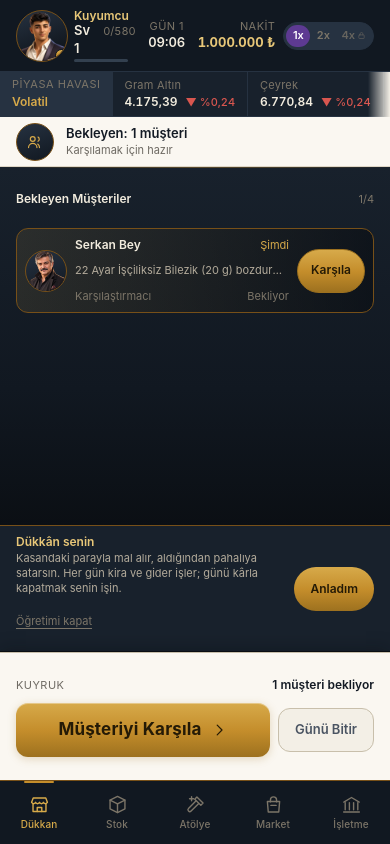
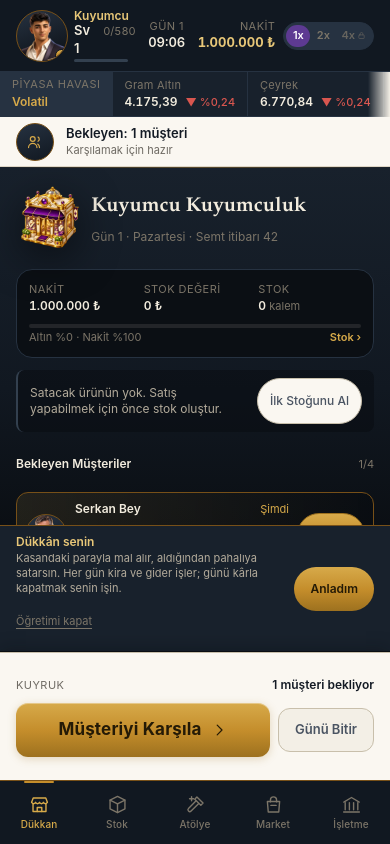
Before and after one commit to ouzhaanttnn-afk/Mihenkaynak, a React (Vite) app: page / in a window 390 px wide. Built offline with nearby package versions, Linux system fonts and the light colour scheme.

Commit message:
Revert "fix: prevent mobile customer queue clipping"
This reverts commit dfc84cba839bc9078dd64cff53283d72a20e641a.

```diff
--- a/src/ui/workbench/Workbench.css
+++ b/src/ui/workbench/Workbench.css
@@ -1072,7 +1072,6 @@
 }
 
 .waitingQueue__head {
-  flex: 0 0 auto;
   display: flex;
   align-items: center;
   justify-content: space-between;
@@ -1098,11 +1097,6 @@
   gap: var(--sp-2);
   overflow-y: auto;
   overscroll-behavior: contain;
-  overflow-anchor: none;
-  touch-action: pan-y;
-  -webkit-overflow-scrolling: touch;
-  scroll-padding-block: var(--sp-2);
-  padding-block: 1px var(--sp-2);
   scrollbar-width: none;
 }
 
@@ -1222,33 +1216,6 @@
   .idle--hasQueue .alerts,
   .idle--hasQueue .rewardedLine {
     display: none;
-  }
-}
-
-/*
- * Telefon portresinde kuyruk ana görevdir. CSS viewport yüksekliği modern
- * telefonlarda 800 px'i geçtiği için yalnız `max-height: 720px` kuralı
- * devreye girmiyor; kimlik, pozisyon ve stok uyarısı tek müşteri kartını
- * bile 40–50 px'lik bir pencereye sıkıştırıyordu. Dar ekranda bu ikincil
- * blokları kaldırıp listenin en az bir tam kart + devam kartını göstermesine
- * izin veriyoruz. Üst durum şeridinde nakit/profil, dock'ta ana eylem zaten
- * görünür kalır.
- */
-@media (max-width: 560px) {
-  .idle--hasQueue {
-    gap: var(--sp-2);
-  }
-
-  .idle--hasQueue .idle__head,
-  .idle--hasQueue .position,
-  .idle--hasQueue > .alert,
-  .idle--hasQueue .alerts,
-  .idle--hasQueue .rewardedLine {
-    display: none;
-  }
-
-  .idle--hasQueue .waitingQueue {
-    min-height: 0;
   }
 }
 
```
